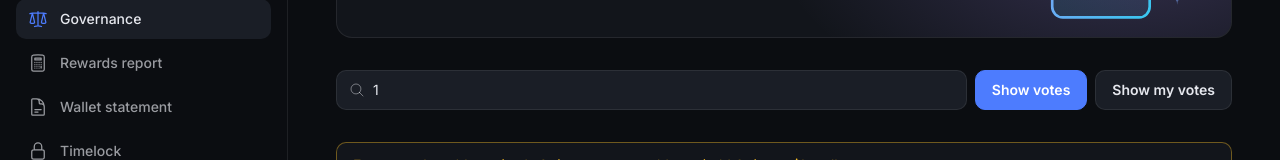
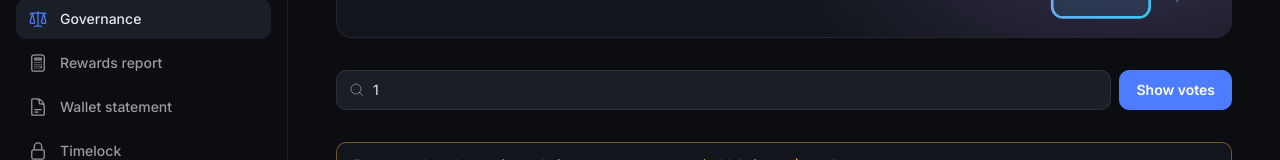
Before and after one commit to wutzebaer/cardano-tools2, a Next.js app: page /votes/1 in a window 1280 px wide. Shown: the part 182-342 px from the top of the page. Built offline with nearby package versions, Linux system fonts and the light colour scheme; no server answers; what @emurgo/cardano-serialization-lib-browser, openapi-fetch would draw is missing.

Commit message:
refactor: drop the "Check my wallet" button
A connected wallet is checked on its own as soon as the page opens, and
the sidebar connects one. The second button for the same thing is gone,
on the governance page as well.

```diff
--- a/app/check/CheckForm.tsx
+++ b/app/check/CheckForm.tsx
@@ -11,48 +11,29 @@ import { FormEvent, useEffect, useState } from "react";
  * Takes an address, a handle or the connected wallet to the page for it: `/check/<address>` by default, or the page
  * of another section that shows something per address.
  */
-export default function CheckForm({
-  initial = "",
-  base = "/check",
-  submitLabel = "Check",
-  walletLabel = "Check my wallet",
-}: {
-  initial?: string;
-  base?: string;
-  submitLabel?: string;
-  walletLabel?: string;
-}) {
+export default function CheckForm({ initial = "", base = "/check", submitLabel = "Check" }: { initial?: string; base?: string; submitLabel?: string }) {
   // a `$handle` reads better in a link than the address behind it
   const checkPath = (address: string) => `${base}/${encodeURIComponent(address)}`;
   const router = useRouter();
-  const { wallet, connect, connecting } = useWallet();
+  const { wallet } = useWallet();
   const walletHandle = useHandle(wallet?.stakeAddress);
   // null until something is typed: the field then holds the checked address or the connected wallet
   const [typed, setInput] = useState<string | null>(null);
   // a checked stake address that owns a handle is shown as that handle
   const initialHandle = useHandle(initial.startsWith("stake") ? initial : undefined);
   const input = typed ?? (initialHandle || initial || walletHandle || wallet?.stakeAddress || "");
-  const [waitingForWallet, setWaitingForWallet] = useState(false);
 
-  // on the empty page a connected wallet is checked right away, whether it was connected before or just now by "Check my wallet".
+  // on the empty page a connected wallet is checked right away, whether it was connected before or just now.
   // Another address can still be checked from the field of the result page.
   const walletAddress = wallet?.stakeAddress;
   useEffect(() => {
-    if (!walletAddress) return;
-    const path = `${base}/${encodeURIComponent(walletAddress)}`;
-    if (waitingForWallet) router.push(path);
-    else if (!initial) router.replace(path);
-  }, [waitingForWallet, walletAddress, initial, base, router]);
+    if (walletAddress && !initial) router.replace(`${base}/${encodeURIComponent(walletAddress)}`);
+  }, [walletAddress, initial, base, router]);
 
   const submit = (e: FormEvent) => {
     e.preventDefault();
     const address = input.trim();
     if (address) router.push(checkPath(address));
-  };
-
-  const useWalletAddress = async () => {
-    setWaitingForWallet(true);
-    await connect().catch(() => setWaitingForWallet(false));
   };
 
   return (
@@ -64,13 +45,6 @@ export default function CheckForm({
       <button className="btn btn-primary" type="submit" disabled={!input.trim()}>
         {submitLabel}
       </button>
-      {/* a connected wallet is in the field already */}
-      {!wallet ? (
-        <button className="btn border-line bg-base-300" type="button" onClick={useWalletAddress} disabled={connecting && waitingForWallet}>
-          {connecting && waitingForWallet ? <span className="loading loading-spinner loading-xs" /> : null}
-          {walletLabel}
-        </button>
-      ) : null}
     </form>
   );
 }
--- a/app/votes/[address]/page.tsx
+++ b/app/votes/[address]/page.tsx
@@ -29,7 +29,7 @@ export default async function Page({ params }: Props) {
         What Cardano is voting on and how the representative and the pool of an address voted
       </PageHeader>
       <div className="flex flex-col gap-8">
-        <CheckForm initial={input} base="/votes" submitLabel="Show votes" walletLabel="Show my votes" />
+        <CheckForm initial={input} base="/votes" submitLabel="Show votes" />
         {"error" in data ? <Notice tone="warning">{data.error}</Notice> : <GovernanceView data={data} />}
       </div>
     </>
--- a/app/votes/page.tsx
+++ b/app/votes/page.tsx
@@ -24,7 +24,7 @@ export default async function Page() {
       <div className="flex flex-col gap-8">
         <div className="flex flex-col gap-3">
           <p className="text-sm text-base-content/65">{INTRO} Enter an address to see how its representative and its pool voted.</p>
-          <CheckForm base="/votes" submitLabel="Show votes" walletLabel="Show my votes" />
+          <CheckForm base="/votes" submitLabel="Show votes" />
         </div>
         {"error" in data ? <Notice tone="warning">{data.error}</Notice> : <GovernanceView data={data} />}
       </div>
```
